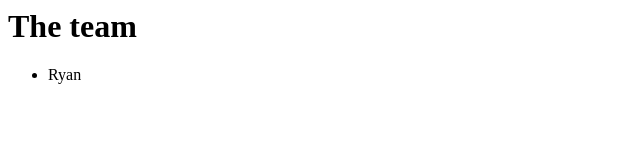
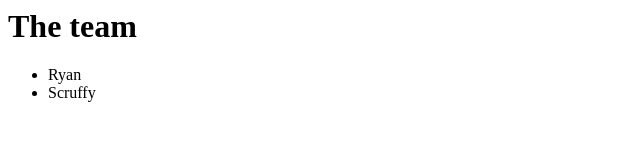
Before and after one commit to benli94/about-us-may-2019, a plain HTML site: page index.html in a window 1280 px wide. Shown: the full height of the page, 0-640 px from the left. Drawn offline with Linux system fonts and the light colour scheme.

Commit message:
Scruffy.

```diff
--- a/index.html
+++ b/index.html
@@ -1,4 +1,5 @@
 <h1>The team</h1>
 <ul>
  <li>Ryan</li>
+ <li>Scruffy</li>
 </ul>
```
